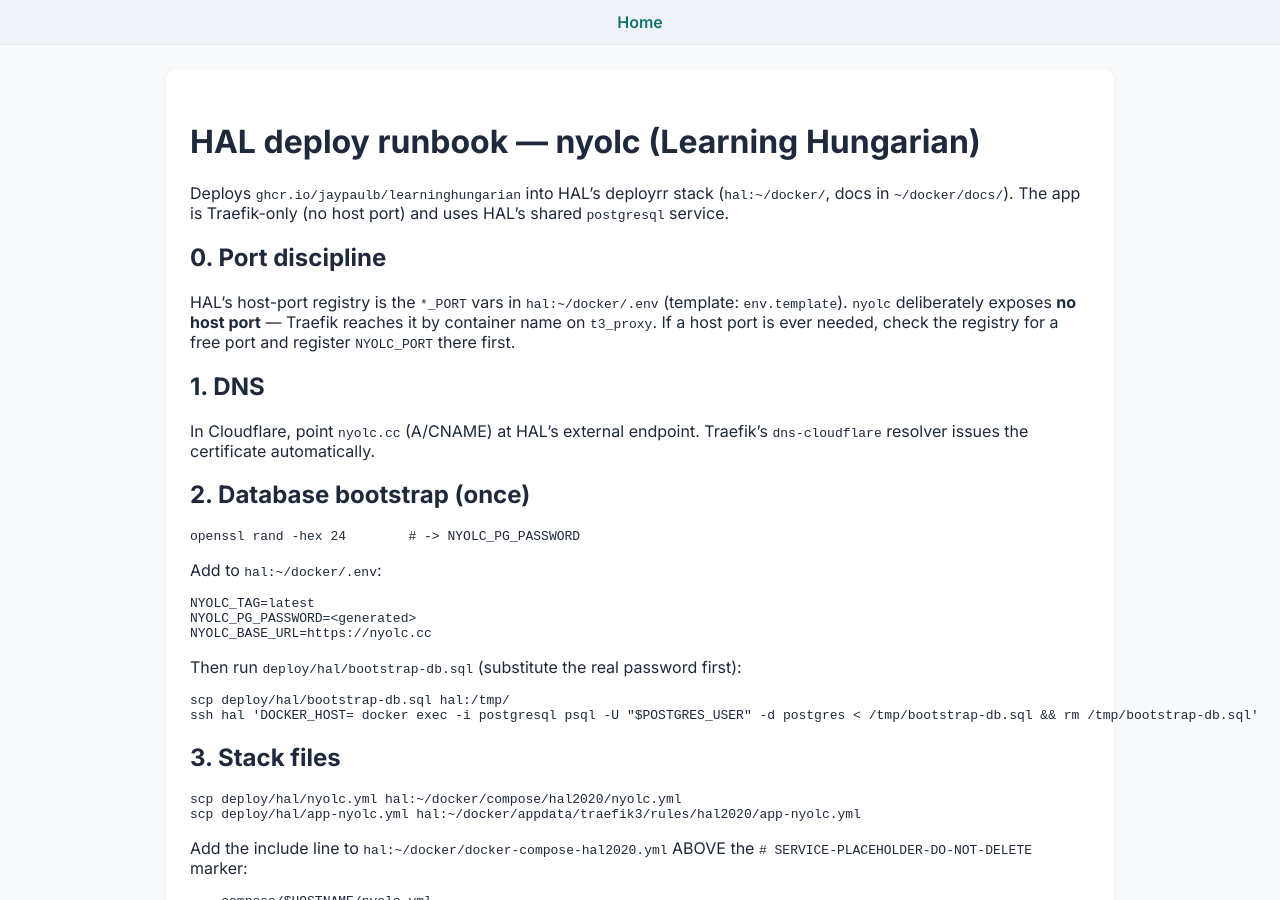
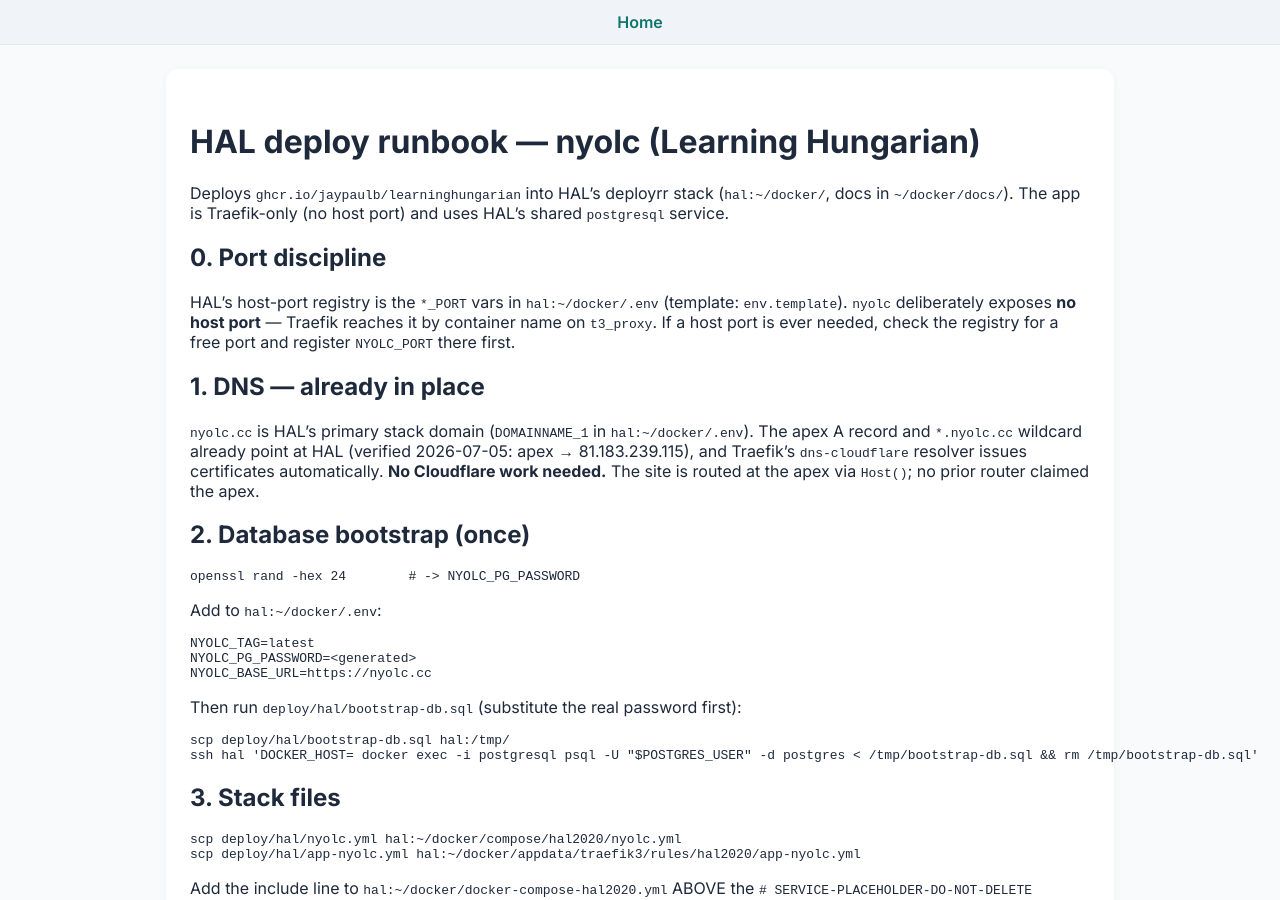
Before and after one commit to jaypaulb/learninghungarian, a Jekyll site: the page built from docs/runbooks/hal-deploy.md, in a window 1280 px wide and 900 px high. Built offline with Jekyll 4.4.1, drawn with Linux system fonts in a browser that asks for light colours; our own code applies the rules of GitHub Pages for plain Markdown files.

Commit message:
fix(deploy): use DOMAINNAME_1 templating; nyolc.cc DNS already live
nyolc.cc is HAL's DOMAINNAME_1 (apex + wildcard already point at HAL,
certs via dns-cloudflare working). Rule now uses the stack's env
templating idiom instead of a hardcoded host; runbook DNS step
corrected to 'nothing to do'.

Claude-Session: https://claude.ai/code/session_01EXynZSuRUWNTqmm1w29e8t

```diff
--- a/docs/runbooks/hal-deploy.md
+++ b/docs/runbooks/hal-deploy.md
@@ -12,10 +12,14 @@ Traefik reaches it by container name on `t3_proxy`. If a host port is ever
 needed, check the registry for a free port and register `NYOLC_PORT` there
 first.
 
-## 1. DNS
+## 1. DNS — already in place
 
-In Cloudflare, point `nyolc.cc` (A/CNAME) at HAL's external endpoint.
-Traefik's `dns-cloudflare` resolver issues the certificate automatically.
+`nyolc.cc` is HAL's primary stack domain (`DOMAINNAME_1` in `hal:~/docker/.env`).
+The apex A record and `*.nyolc.cc` wildcard already point at HAL (verified
+2026-07-05: apex → 81.183.239.115), and Traefik's `dns-cloudflare` resolver
+issues certificates automatically. **No Cloudflare work needed.** The site is
+routed at the apex via `Host(`{{env "DOMAINNAME_1"}}`)`; no prior router
+claimed the apex.
 
 ## 2. Database bootstrap (once)
 
```
Also changed, not shown: deploy/hal/app-nyolc.yml (+5 -2 lines).
